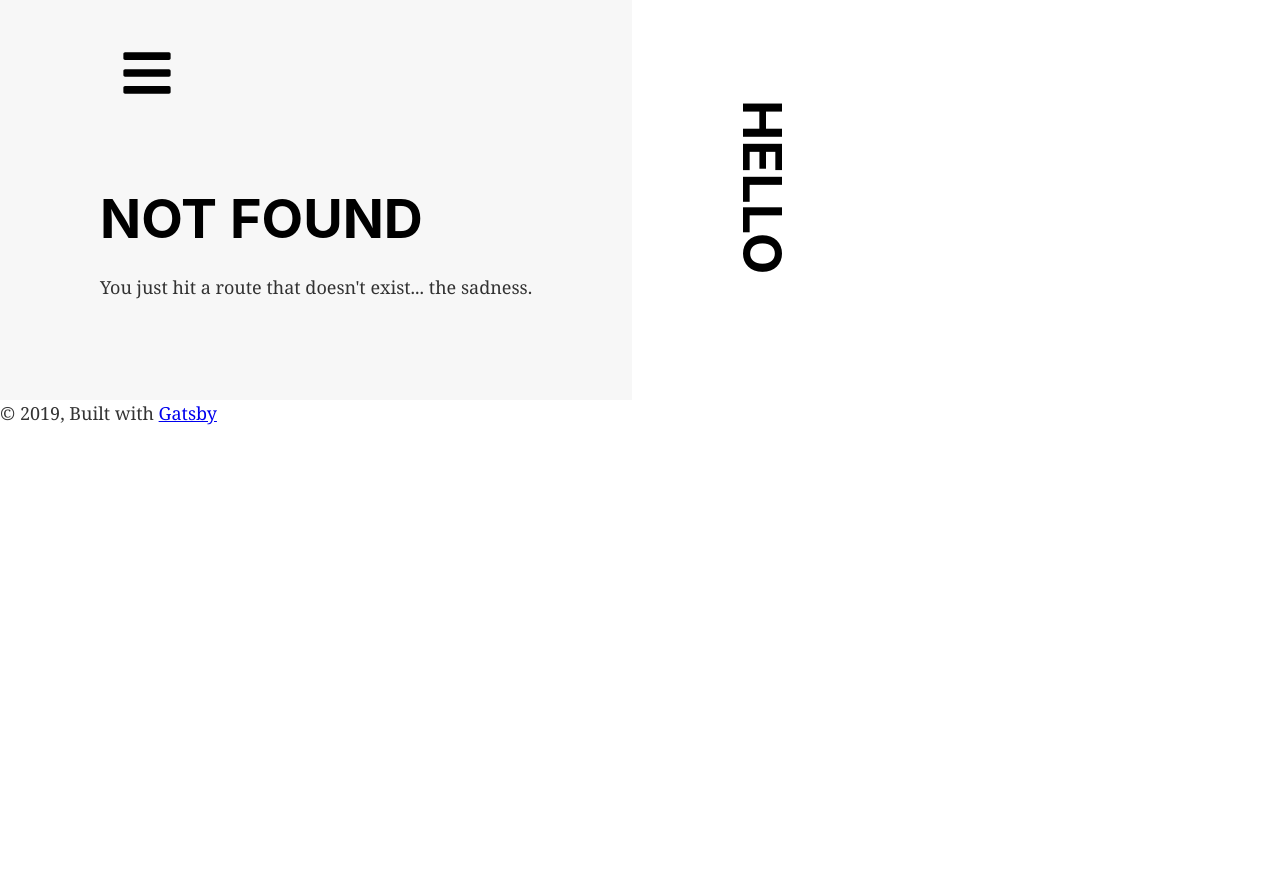
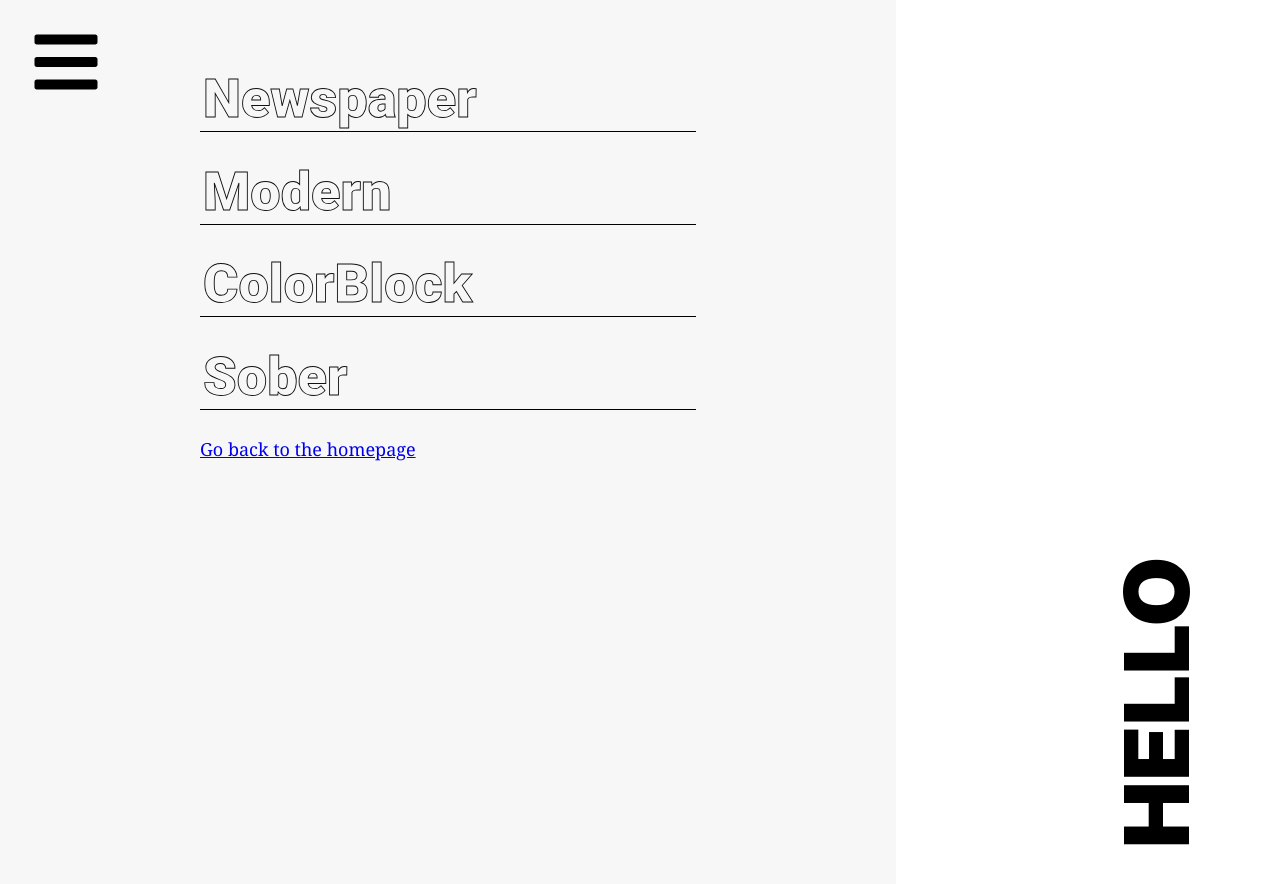
Before and after one commit to Annabendahan/folioprojet, a Gatsby site: page /templates in a window 1280 px wide. Before the commit this address had no page. Shown: the top 884 px of the page. Before the commit the page ends 800 px from the top, so only its background shows below. Built offline with nearby package versions, Linux system fonts and the light colour scheme; Gatsby itself is replaced by a stand-in of ours.

Commit message:
commit 2 - home

```diff
--- a/src/components/header.js
+++ b/src/components/header.js
@@ -1,14 +1,18 @@
 import { Link } from "gatsby"
 import PropTypes from "prop-types"
 import React from "react"
+import Menu from './menu'
 
-import Menu from './menu'
+
 
 const Header = ({ siteTitle }) => (
   <header
     style={{
       background: `transparent`,
       marginBottom: `1.45rem`,
+      position: `fixed`,
+      left: `10px`,
+      top: `0px`
     }}
   >
     <div
@@ -19,17 +23,9 @@ const Header = ({ siteTitle }) => (
       }}
     >
       <h1 style={{ margin: 0 }}>
-        <Link
-          to="/"
-          style={{
-            color: `black`,
-            textDecoration: `none`,
-          }}
-        >
-        <Menu />
+         <Menu />
+      </h1>
 
-        </Link>
-      </h1>
     </div>
   </header>
 )
--- a/src/components/layout.css
+++ b/src/components/layout.css
@@ -232,9 +232,9 @@ h1 {
   color: black;
   font-family: -apple-system, BlinkMacSystemFont, Segoe UI, Roboto, Oxygen,
     Ubuntu, Cantarell, Fira Sans, Droid Sans, Helvetica Neue, sans-serif;
-  font-weight: bold;
+  font-weight: 900;
   text-rendering: optimizeLegibility;
-  font-size: 3rem;
+  font-size: 4rem;
   line-height: 1.1;
 }
 h2 {
@@ -624,25 +624,60 @@ pre tt:after {
   text-align: justify;
   font-family: roboto;
   width: 70%;
+  margin: 100px;
 }
 
 
 .content{
-  padding: 20px 100px;
+  flex: 0 0 70%;
+  padding: 40px 200px;
   background: #F7F7F7;
   z-index: 5;
 }
 
 .sidebar{
-writing-mode:  vertical-rl;
-text-orientation: sideways;
- padding: 100px;
- font-size: 4rem;
- flex-direction: column-reverse;
 
+background: white;
+ flex: 0 0 20%;
+ position:relative;
+
+}
+
+
+.sidebar h1{
+  font-size: 5rem;
+}
+
+
+.inSide{
+  transform: rotate(-90deg);
+  position: absolute;
+top: 80vh;
 }
 
 .flexbox{
   display: flex;
+justify-content: space-between;
+height: 500vh;
+}
+
+.Title{
+  margin: 50px;
+}
+
+
+.templates h2{
+  font-family: roboto;
+  padding: 3px;
+  border-bottom: .05rem solid black ;
+      font-size: 3rem;
+      font-weight: 900;
+      color: transparent;
+      -webkit-text-stroke: .05rem #111;
 
 }
+
+.templates h2:hover{
+  cursor: pointer;
+  color: black;
+}
--- a/src/components/layout.js
+++ b/src/components/layout.js
@@ -12,6 +12,7 @@ import { StaticQuery, graphql } from "gatsby"
 
 import Header from "./header"
 import "./layout.css"
+import Menu from './menu'
 
 const Layout = ({ children }) => (
   <StaticQuery
@@ -26,6 +27,7 @@ const Layout = ({ children }) => (
     `}
     render={data => (
       <>
+
       <div className="flexbox">
         <div className="content">
           <Header siteTitle={data.site.siteMetadata.title} />
@@ -40,7 +42,7 @@ const Layout = ({ children }) => (
             <main>{children}</main>
         </div>
 
-        <div className="Side">
+        <div className="sidebar">
           <Sidebar />
         </div>
       </div>
--- a/src/components/menu.css
+++ b/src/components/menu.css
@@ -3,4 +3,40 @@ background: black;
 color:white;
 width: 300px;
 z-index: 10;
+position: fixed;
+top: 0px;
+padding: 10px 30px;
+font-family: roboto;
+font-weight: 500;
+position: relative;
+height: 300px;
+
+
 }
+
+
+
+.menu p{
+
+}
+.menu a{
+  text-decoration: none;
+  color: white;
+  font-size: 1rem;
+
+
+}
+
+.menuSmall{
+  width: 100px;
+
+}
+
+
+.close{
+  position: absolute;
+  top: 0px;
+  right: 0px;
+  font-size: 1rem;
+  padding: 10px;
+}
--- a/src/components/menu.js
+++ b/src/components/menu.js
@@ -28,13 +28,17 @@ render() {
   let menu = ''
 
   if (this.state.show === 'icone') {
-    menu = <div onClick={this.menuAppearsHandler}> <FaBars /> </div>
+    menu = <div className="menuSmall" onClick={this.menuAppearsHandler}>
+            <FaBars />
+           </div>
   } else if (this.state.show === 'menu') {
-    menu =
-    <div className="menu">
-    MENU
-    <p onClick={this.iconeAppearsHandler} > <FaTimes /> </p>
-    </div>
+    menu = <div className="menu">
+            <Link to="/"> <p> Home </p> </Link>
+             <Link to="/templates/"> <p> Templates </p> </Link>
+            <p className="close"onClick={this.iconeAppearsHandler} >
+              <FaTimes />
+            </p>
+            </div>
   }
 
 
--- a/src/components/sidebar.js
+++ b/src/components/sidebar.js
@@ -4,7 +4,7 @@ import React from "react"
 
 
 const Sidebar = () => (
-  <div className="sidebar">
+  <div className="inSide">
   <h1> HELLO </h1>
   </div>
 
--- /dev/null
+++ b/src/components/templates/newspaper.js
@@ -0,0 +1,17 @@
+import { Link } from "gatsby"
+import PropTypes from "prop-types"
+import React from "react"
+
+
+const Newspaper = () => (
+  <div className="newspaper">
+  <p> Lorem ipsum dolor sit amet, consectetur adipisicing elit. Dolorem, et. </p>
+  <img src="../images/Capture d’écran 2019-03-20 à 11.22.26.png" />
+  </div>
+
+
+)
+
+
+
+export default Newspaper;
--- a/src/pages/index.js
+++ b/src/pages/index.js
@@ -9,10 +9,10 @@ import Steps from "../components/steps"
 const IndexPage = () => (
   <Layout>
     <SEO title="Home" keywords={[`gatsby`, `application`, `react`]} />
-    <h1>PORTFOLIOS SUR-MESURE</h1>
+    <h1 className="Title">PORTFOLIOS SUR-MESURE</h1>
     <p className="desc">Lorem ipsum dolor sit amet, consectetur adipisicing elit. Dolorum ullam enim commodi labore adipisci laborum sunt itaque obcaecati placeat ducimus tenetur praesentium, eligendi expedita nisi, maiores pariatur ipsum eaque odio! Modi magnam, asperiores autem dolorum rem nulla, tempore dignissimos veniam reiciendis voluptas accusantium officiis ipsam repellendus voluptatibus quaerat. In vero architecto ipsam odio optio, maiores nam dolor omnis. Ipsum vero perspiciatis repudiandae velit dolor doloribus reprehenderit cumque vel, veritatis, recusandae. Maiores culpa et exercitationem ea eveniet impedit corrupti ad debitis, nulla sapiente illo, accusamus nam corporis neque ut numquam eum non illum eius mollitia repellat. Tempora ratione eaque eius magnam?</p>
 
-    <div style={{ maxWidth: `400px`, marginBottom: `1.45rem`, marginLeft: '1rem' }}>
+    <div style={{ maxWidth: `400px`, marginBottom: `1.45rem`, marginLeft: '1rem', zIndex:5 }}>
       <Image />
     </div>
     <Steps/>
--- /dev/null
+++ b/src/pages/templates.js
@@ -0,0 +1,50 @@
+import React, {Component} from "react"
+import { Link } from "gatsby"
+
+import Layout from "../components/layout"
+import SEO from "../components/seo"
+import Newspaper from "../components/templates/newspaper"
+
+class Templates extends Component {
+
+  state = {
+    newspaper: false,
+    modern: '',
+    colorBlock: '',
+    sober: ''
+  }
+
+  displayNewspaper = () => {
+    this.setState({ newspaper: !this.state.newspaper})
+  }
+
+  render() {
+
+    let newspaper = '';
+
+    if (this.state.newspaper === true) {
+      newspaper= <Newspaper />
+    }
+
+    return (
+ <Layout>
+    <SEO title="Templates" />
+
+    <div className="templates">
+      <h2 onClick={this.displayNewspaper}>Newspaper</h2>
+      {newspaper}
+      <h2>Modern</h2>
+      <h2>ColorBlock</h2>
+      <h2>Sober</h2>
+    </div>
+
+    <Link to="/">Go back to the homepage</Link>
+  </Layout>
+
+      )
+  }
+}
+
+
+
+export default Templates;
```
Also changed, not shown: src/pages/page-2.js (deleted, +0 -16 lines), src/images/Capture d’écran 2019-03-20 à 11.22.26.png (added).
